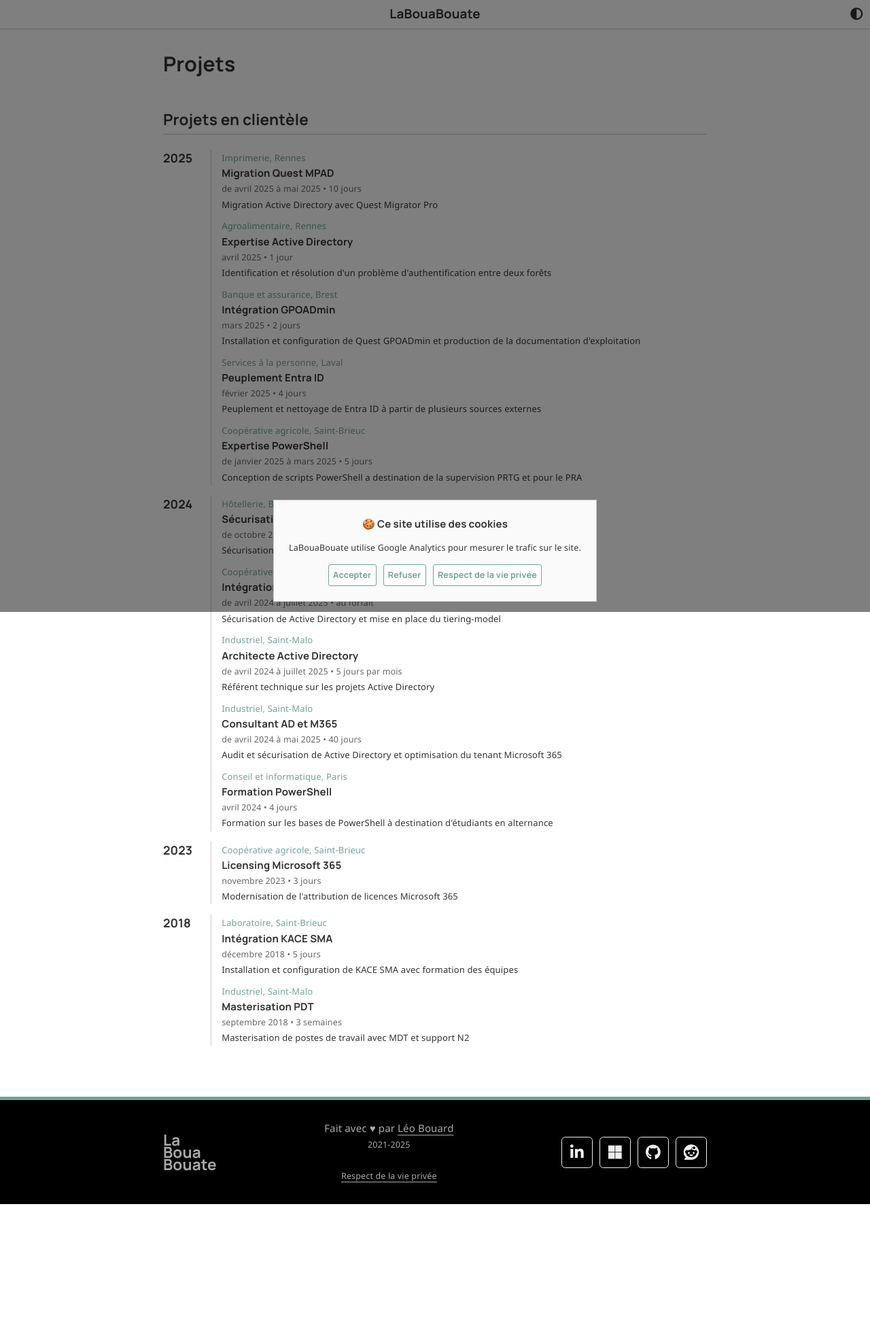
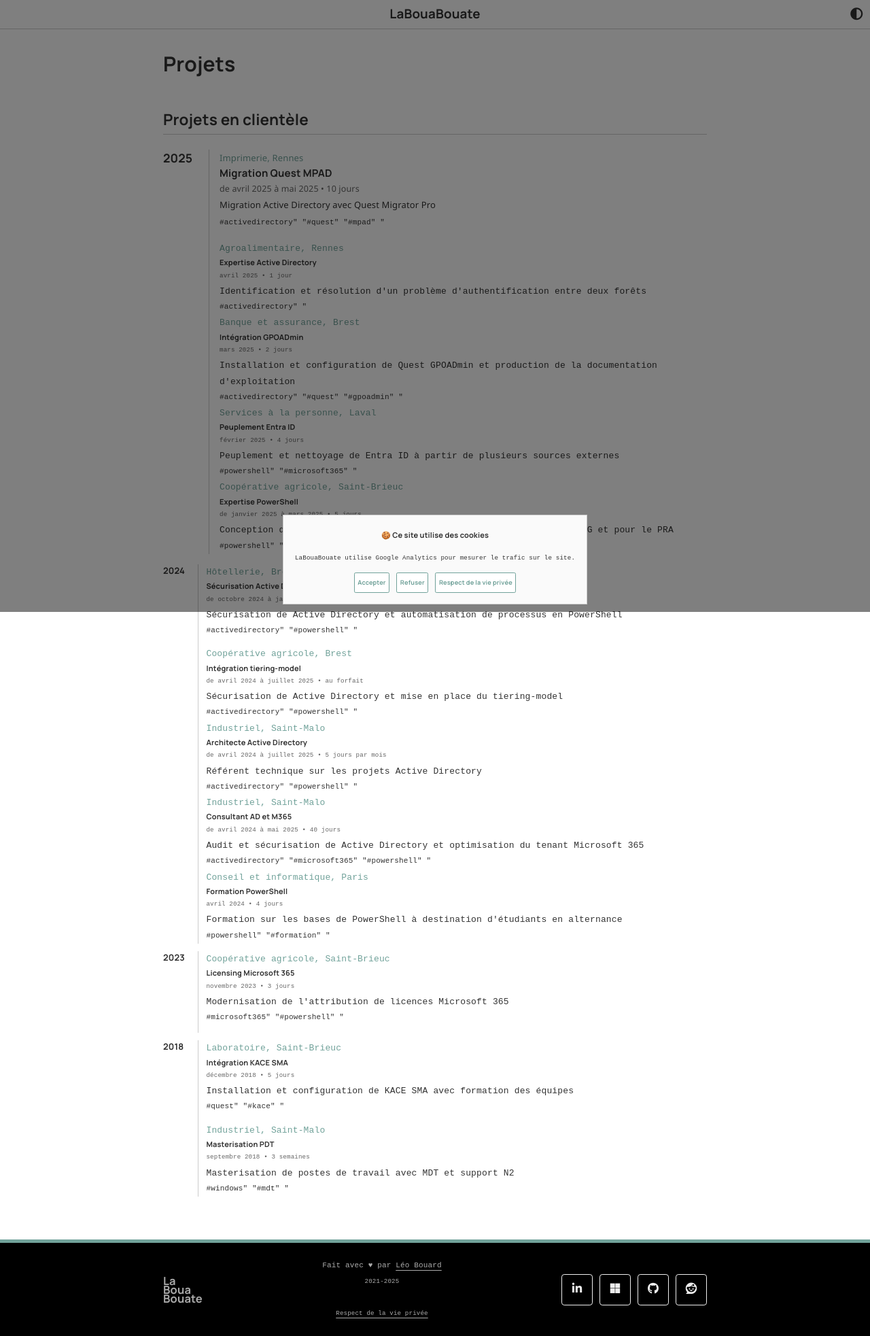
Before and after one commit to leobouard/leobouard.github.io, a Jekyll site: the page built from _pages/projects.html, in a window 1280 px wide. Shown: the whole page at 68% size. Built offline with Jekyll 4.4.1, drawn with Linux system fonts in a browser that asks for light colours; nearby versions of some CDN libraries; some web fonts are replaced; before the commit the page ends 1771 px from its top, so only the background shows below that.

Commit message:
Ajout des tags

```diff
--- a/_data/projects.json
+++ b/_data/projects.json
@@ -7,35 +7,40 @@
                 "title": "Migration Quest MPAD",
                 "period": "de avril 2025 à mai 2025",
                 "duration": "10 jours",
-                "description": "Migration Active Directory avec Quest Migrator Pro"
+                "description": "Migration Active Directory avec Quest Migrator Pro",
+                "tags": ["activedirectory", "quest", "mpad"]
             },
             {
                 "customer": "Agroalimentaire, Rennes",
                 "title": "Expertise Active Directory",
                 "period": "avril 2025",
                 "duration": "1 jour",
-                "description": "Identification et résolution d'un problème d'authentification entre deux forêts"
+                "description": "Identification et résolution d'un problème d'authentification entre deux forêts",
+                "tags": ["activedirectory"]
             },
             {
                 "customer": "Banque et assurance, Brest",
                 "title": "Intégration GPOADmin",
                 "period": "mars 2025",
                 "duration": "2 jours",
-                "description": "Installation et configuration de Quest GPOADmin et production de la documentation d'exploitation"
+                "description": "Installation et configuration de Quest GPOADmin et production de la documentation d'exploitation",
+                "tags": ["activedirectory", "quest", "gpoadmin"]
             },
             {
                 "customer": "Services à la personne, Laval",
                 "title": "Peuplement Entra ID",
                 "period": "février 2025",
                 "duration": "4 jours",
-                "description": "Peuplement et nettoyage de Entra ID à partir de plusieurs sources externes"
+                "description": "Peuplement et nettoyage de Entra ID à partir de plusieurs sources externes",
+                "tags": ["powershell", "microsoft365"]
             },
             {
                 "customer": "Coopérative agricole, Saint-Brieuc",
                 "title": "Expertise PowerShell",
                 "period": "de janvier 2025 à mars 2025",
                 "duration": "5 jours",
-                "description": "Conception de scripts PowerShell a destination de la supervision PRTG et pour le PRA"
+                "description": "Conception de scripts PowerShell a destination de la supervision PRTG et pour le PRA",
+                "tags": ["powershell", "prtg"]
             }
         ]
     },
@@ -47,35 +52,40 @@
                 "title": "Sécurisation Active Directory",
                 "period": "de octobre 2024 à janvier 2025",
                 "duration": "10 jours",
-                "description": "Sécurisation de Active Directory et automatisation de processus en PowerShell"
+                "description": "Sécurisation de Active Directory et automatisation de processus en PowerShell",
+                "tags": ["activedirectory", "powershell"]
             },
             {
                 "customer": "Coopérative agricole, Brest",
                 "title": "Intégration tiering-model",
                 "period": "de avril 2024 à juillet 2025",
                 "duration": "au forfait",
-                "description": "Sécurisation de Active Directory et mise en place du tiering-model"
+                "description": "Sécurisation de Active Directory et mise en place du tiering-model",
+                "tags": ["activedirectory", "powershell"]
             },
             {
                 "customer": "Industriel, Saint-Malo",
                 "title": "Architecte Active Directory",
                 "period": "de avril 2024 à juillet 2025",
                 "duration": "5 jours par mois",
-                "description": "Référent technique sur les projets Active Directory"
+                "description": "Référent technique sur les projets Active Directory",
+                "tags": ["activedirectory", "powershell"]
             },
             {
                 "customer": "Industriel, Saint-Malo",
                 "title": "Consultant AD et M365",
                 "period": "de avril 2024 à mai 2025",
                 "duration": "40 jours",
-                "description": "Audit et sécurisation de Active Directory et optimisation du tenant Microsoft 365"
+                "description": "Audit et sécurisation de Active Directory et optimisation du tenant Microsoft 365",
+                "tags": ["activedirectory", "microsoft365", "powershell"]
             },
             {
                 "customer": "Conseil et informatique, Paris",
                 "title": "Formation PowerShell",
                 "period": "avril 2024",
                 "duration": "4 jours",
-                "description": "Formation sur les bases de PowerShell à destination d'étudiants en alternance"
+                "description": "Formation sur les bases de PowerShell à destination d'étudiants en alternance",
+                "tags": ["powershell", "formation"]
             }
         ]
     },
@@ -87,7 +97,8 @@
                 "title": "Licensing Microsoft 365",
                 "period": "novembre 2023",
                 "duration": "3 jours",
-                "description": "Modernisation de l'attribution de licences Microsoft 365"
+                "description": "Modernisation de l'attribution de licences Microsoft 365",
+                "tags": ["microsoft365", "powershell"]
             }
         ]
     },
@@ -99,14 +110,16 @@
                 "title": "Intégration KACE SMA",
                 "period": "décembre 2018",
                 "duration": "5 jours",
-                "description": "Installation et configuration de KACE SMA avec formation des équipes"
+                "description": "Installation et configuration de KACE SMA avec formation des équipes",
+                "tags": ["quest", "kace"]
             },
             {
                 "customer": "Industriel, Saint-Malo",
                 "title": "Masterisation PDT",
                 "period": "septembre 2018",
                 "duration": "3 semaines",
-                "description": "Masterisation de postes de travail avec MDT et support N2"
+                "description": "Masterisation de postes de travail avec MDT et support N2",
+                "tags": ["windows", "mdt"]
             }
         ]
     }
--- a/_pages/projects.html
+++ b/_pages/projects.html
@@ -17,6 +17,7 @@
         <h4>{{ project.title }}</h4>
         <small>{{ project.period }} • {{ project.duration }}</small>
         <p>{{ project.description }}</p>
+        {% for tag in project.tags %}<code>#{{ tag }}</span>" "{% endfor %}
       </div>
     {% endfor %}
   </div>
--- a/assets/css/cv.scss
+++ b/assets/css/cv.scss
@@ -274,7 +274,7 @@
     padding-left: 1em;
     display: flex;
     flex-direction: column;
-    grid-gap: 0.5em;
+    grid-gap: 1em;
 }
 
 div.project span {
```
